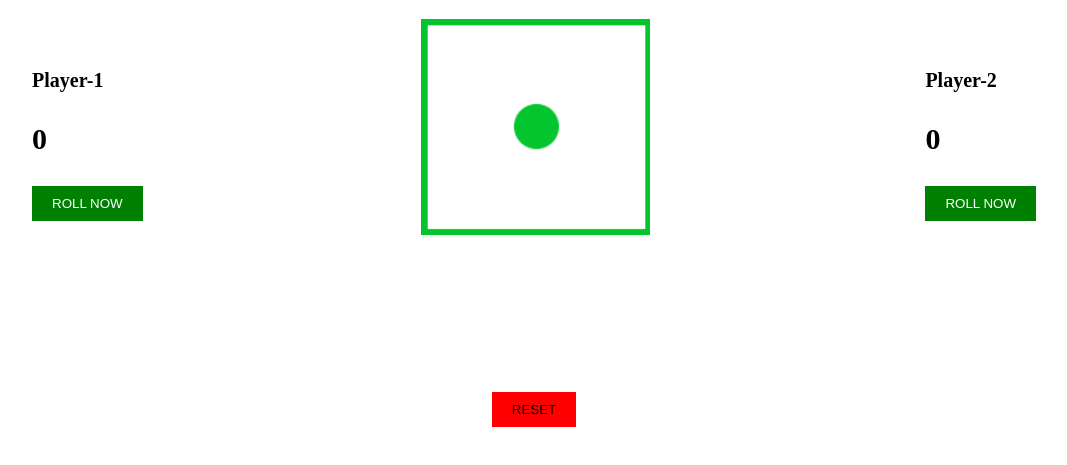
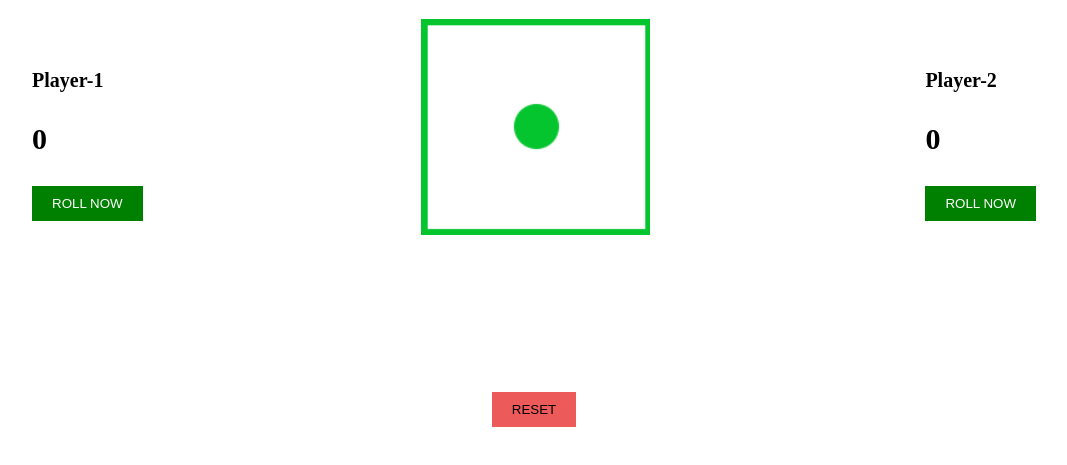
Before and after one commit to MahalakshmiS97/Dice-Game, a plain HTML site: page index.html in a window 1280 px wide. Shown: the part 95-560 px from the top of the page, without its empty margins (106-1173 px from the left). Drawn offline with Linux system fonts and the light colour scheme.

Commit message:
Reset color changed

```diff
--- a/style.css
+++ b/style.css
@@ -16,7 +16,7 @@
 }
 
 .btn3{
-    background-color: red;
+    background-color: rgb(237, 90, 90);
     padding:10px 20px;
     border:none;
 }
```
